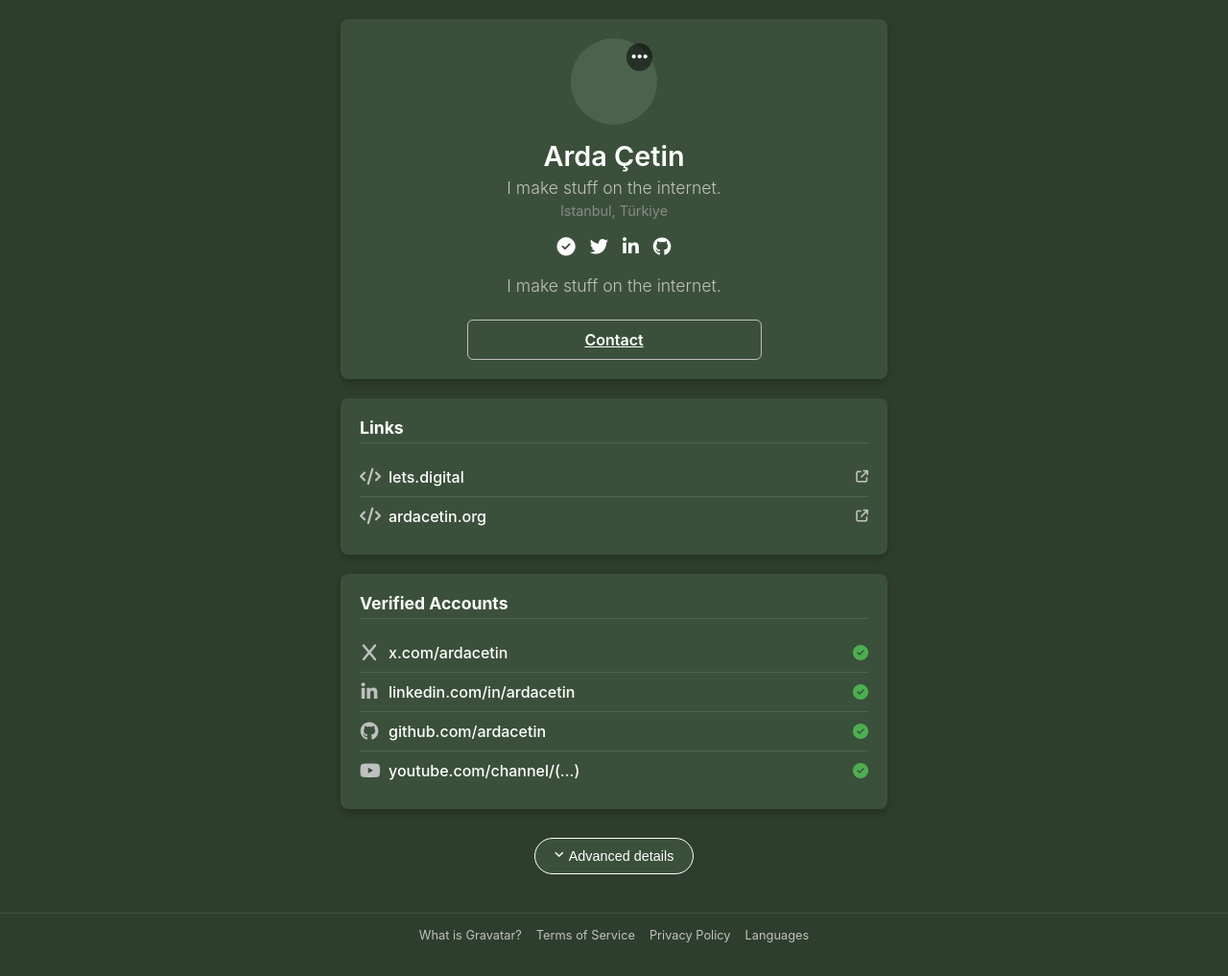
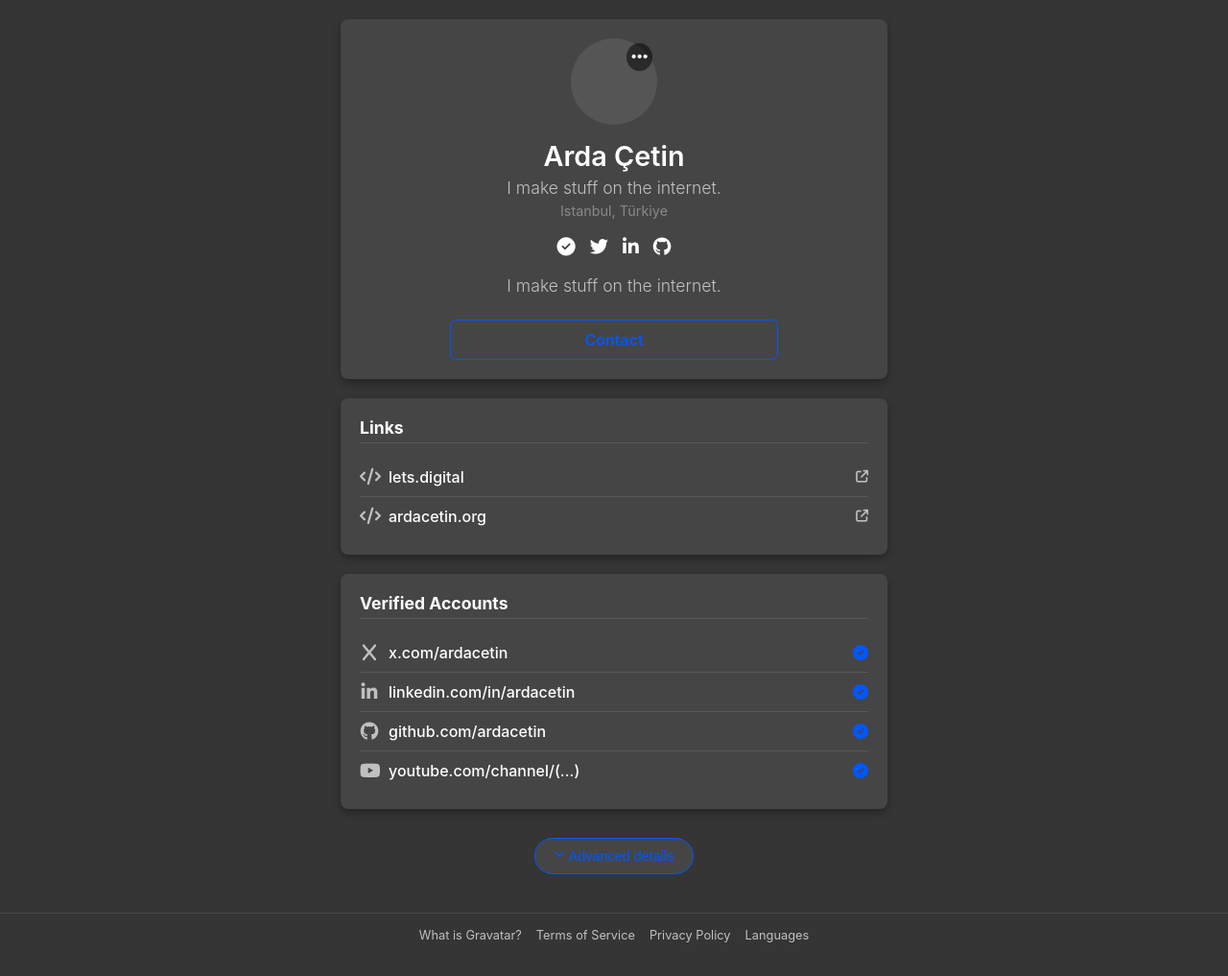
Before and after one commit to ardacetin/ardacetin.org, a plain HTML site: page index.html in a window 1280 px wide. Shown: the whole page at 96% size. Drawn offline with Linux system fonts and the light colour scheme.

Commit message:
Refactor styles with new color scheme
Updated color palette and styles for various elements.

```diff
--- a/style.css
+++ b/style.css
@@ -1,7 +1,12 @@
+/* Yeni Renk Paleti:
+   Arka Plan: #353535 (Koyu Gri)
+   Kartlar: Daha açık bir gri tonu (örneğin #454545) veya #353535'in kendisi.
+   Vurgu Rengi (Mavi): #0057FF
+*/
+
 body {
-    /* Resimdeki koyu yeşil/haki arka plan rengi */
-    background-color: #2e3e2e;
-    color: #ffffff; /* Varsayılan metin rengi beyaz */
+    background-color: #353535; /* Koyu Gri Arka Plan */
+    color: #ffffff;
     font-family: -apple-system, BlinkMacSystemFont, "Segoe UI", Roboto, Helvetica, Arial, sans-serif;
     margin: 0;
     padding: 20px 0;
@@ -13,7 +18,7 @@ body {
 
 .container {
     width: 100%;
-    max-width: 600px; /* İçerik genişliğini belirle */
+    max-width: 600px;
     padding: 0 15px;
     box-sizing: border-box;
 }
@@ -22,11 +27,11 @@ body {
 .profile-card,
 .links-section,
 .verified-accounts-section {
-    background-color: #3b503b; /* Kartların biraz daha açık yeşil/haki rengi */
+    background-color: #454545; /* Kartlar için biraz daha açık gri */
     border-radius: 8px;
     padding: 20px;
     margin-bottom: 20px;
-    box-shadow: 0 4px 8px rgba(0, 0, 0, 0.2);
+    box-shadow: 0 4px 8px rgba(0, 0, 0, 0.3);
 }
 
 h1 {
@@ -65,15 +70,13 @@ p {
 .profile-image-placeholder {
     width: 90px;
     height: 90px;
-    background-color: #4b624b; /* Resim arka planı */
+    background-color: #555555; /* Resim arka planı */
     border-radius: 50%;
     display: flex;
     align-items: flex-start;
     justify-content: flex-end;
     position: relative;
-    /* Resim yer tutucunun ortalanmış olması için */
     margin: 0 auto;
-    background-image: url('URL_OF_ARDA_CETIN_IMAGE'); /* Gerçek resmi buraya ekleyebilirsiniz */
     background-size: cover;
     background-position: center;
 }
@@ -112,7 +115,7 @@ p {
 }
 
 .verified-icon {
-    color: #4CAF50; /* Yeşil checkmark */
+    color: #0057FF; /* Mavi checkmark */
 }
 
 .social-icons i {
@@ -131,24 +134,29 @@ p {
     display: flex;
     justify-content: center;
     gap: 10px;
+    /* Tek bir buton olduğu için merkezde kalmasını sağlar */
 }
 
 .action-button {
-    flex-grow: 1;
-    max-width: 50%;
+    /* Buton, orijinal "Contact" butonu gibi tam genişlik kullanır */
+    width: 100%;
+    max-width: 300px; /* Tek buton için maksimum genişlik */
     padding: 10px 20px;
-    border: 1px solid #c0c0c0;
+    border: 1px solid #0057FF; /* Mavi sınır */
     border-radius: 6px;
     background-color: transparent;
-    color: #ffffff;
+    color: #0057FF; /* Mavi metin */
     font-size: 1em;
     font-weight: 600;
     cursor: pointer;
-    transition: background-color 0.2s;
+    transition: background-color 0.2s, color 0.2s;
+    text-decoration: none; /* a etiketi için alt çizgiyi kaldırır */
+    display: inline-block; /* a etiketinin buton gibi davranması için */
 }
 
 .action-button:hover {
-    background-color: rgba(255, 255, 255, 0.1);
+    background-color: #0057FF; /* Hover'da mavi dolgu */
+    color: #ffffff; /* Hover'da beyaz metin */
 }
 
 /* --- Bağlantılar ve Doğrulanmış Hesaplar Stilleri --- */
@@ -177,7 +185,7 @@ p {
 .link-icon, .verified-logo {
     color: #c0c0c0;
     font-size: 1.1em;
-    width: 20px; /* İkonlar için sabit bir genişlik */
+    width: 20px;
     text-align: center;
 }
 
@@ -191,7 +199,7 @@ p {
 }
 
 .verified-check {
-    color: #4CAF50; /* Yeşil checkmark */
+    color: #0057FF; /* Mavi checkmark */
     font-size: 1em;
 }
 
@@ -203,9 +211,9 @@ p {
 }
 
 .advanced-details button {
-    background-color: #3b503b;
-    color: #ffffff;
-    border: 1px solid #ffffff;
+    background-color: #454545; /* Kart rengi */
+    color: #0057FF; /* Mavi metin */
+    border: 1px solid #0057FF; /* Mavi sınır */
     padding: 10px 20px;
     border-radius: 20px;
     font-size: 0.9em;
@@ -213,6 +221,12 @@ p {
     display: inline-flex;
     align-items: center;
     gap: 5px;
+    transition: background-color 0.2s, color 0.2s;
+}
+
+.advanced-details button:hover {
+    background-color: #0057FF;
+    color: #ffffff;
 }
 
 .advanced-details button i {
@@ -229,7 +243,7 @@ p {
     font-size: 0.8em;
     color: #c0c0c0;
     border-top: 1px solid rgba(255, 255, 255, 0.1);
-    background-color: #2e3e2e;
+    background-color: #353535; /* Arka plan rengi */
 }
 
 .footer a {
@@ -239,5 +253,5 @@ p {
 }
 
 .footer a:hover {
-    color: #ffffff;
+    color: #0057FF; /* Hover'da mavi vurgu */
 }
```
